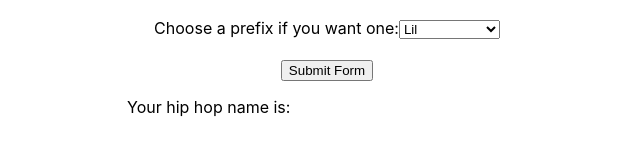
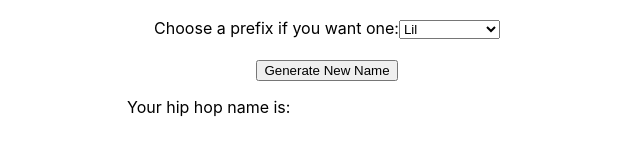
Before and after one commit to cariocaphil/hip-hop-name-generator, a React (Create React App) app: page / in a window 1280 px wide. Shown: the part 494-644 px from the top of the page, without its empty margins (313-953 px from the left). Built offline with nearby package versions, Linux system fonts and the light colour scheme.

Commit message:
make button text more explicit

```diff
--- a/src/NameForm.js
+++ b/src/NameForm.js
@@ -45,7 +45,7 @@ const NameForm = ({ onFormSubmit }) => {
       <br />
       <br></br>
 
-      <button type="submit" tabIndex="-1">Submit Form</button>
+      <button type="submit" tabIndex="-1">Generate New Name</button>
     </form>
   );
 };
```
